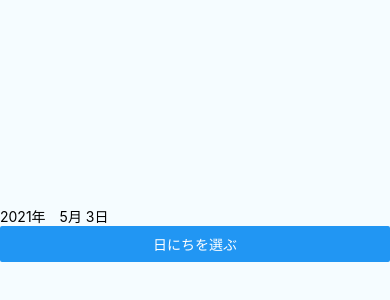
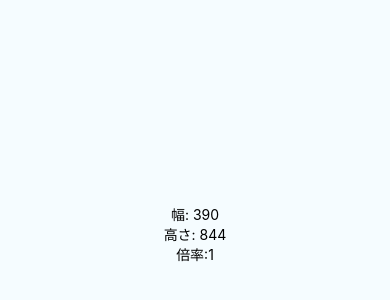
Before and after one commit to Jastin-Infj/AnimeStaffSearchWeb, a React Native app: screen / in a window 390 px wide. Shown: the part 188-488 px from the top of the page. Built offline with nearby package versions, Linux system fonts and the light colour scheme.

Commit message:
render()内のパラメーターをget()

```diff
--- a/App.js
+++ b/App.js
@@ -1,64 +1,20 @@
-import React ,  { Component } from 'react';
-import {StyleSheet, Platform, Text , View, Button , DatePickerAndroid , DatePickerIOS} from 'react-native';
-import RNDateTimePicker from '@react-native-community/datetimepicker';
-import dayjs from 'dayjs';
+import React , {Component} from 'react';
+import {View , Text , Dimensions } from 'react-native';
 
 export default class App extends Component{
-  constructor(){
-    super();
-    this.state = {
-      vibrate: false,
-      date: new Date()
-    }
-  }
+  render(){
+    const {width , height , scale } = Dimensions.get('window');
 
-  async openDatePickerAndroid(){
-    try{
-      const {action , year , month , day} = await DatePickerAndroid.open({
-        date: new Date(2021,4,25)
-      });
-
-      if( action !== DatePickerAndroid.dismissedAction){
-        this.setState({
-          date: new Date(year,month,day)
-        })
-      }
-    }
-    catch({code,message}){
-      console.warn('Cannot open date picker',message);
-    }
-  }
-
-  //Textオブジェクトの場合は、<Text></Text>のほうがやりやすいかも
-  render(){
-    const {date} = this.state;
     return(
       <View style = {{
-          flex: 1,
-          justifyContent: 'center',
-          alignContent: 'center',
-          backgroundColor: '#F5FCFF',
+        flex: 1,
+        justifyContent:'center',
+        alignItems:'center',
+        backgroundColor: '#F5FCFF'
       }}>
-        <Text>{`${date.getFullYear()}年　${date.getMonth() + 1}月 ${date.getDate()}日`}</Text>
-          {Platform.OS === 'ios' ?
-            <RNDateTimePicker
-            style = {{width: 320}}
-            value = {date}
-            onChange = {(event,date) => {
-                // RNDateTimePickerの場合 {value} 属性が変更されない
-                // setState()を呼び出すことが必須になる
-                this.state.date = dayjs(date).toDate();
-                // 内容を更新してからsetStateを呼び出し
-                this.setState(this.state.date);
-              }
-            }
-            mode = {'date'}
-            display = {'spinner'}/>
-            :
-            <Button onPress = {() =>
-              this.openDatePickerAndroid()}
-              title={'日にちを選ぶ'}/>
-          }
+        <Text>{'幅: ' + width}</Text>
+        <Text>{'高さ: ' + height}</Text>
+        <Text>{'倍率:' + scale}</Text>
       </View>
     );
   }
```
